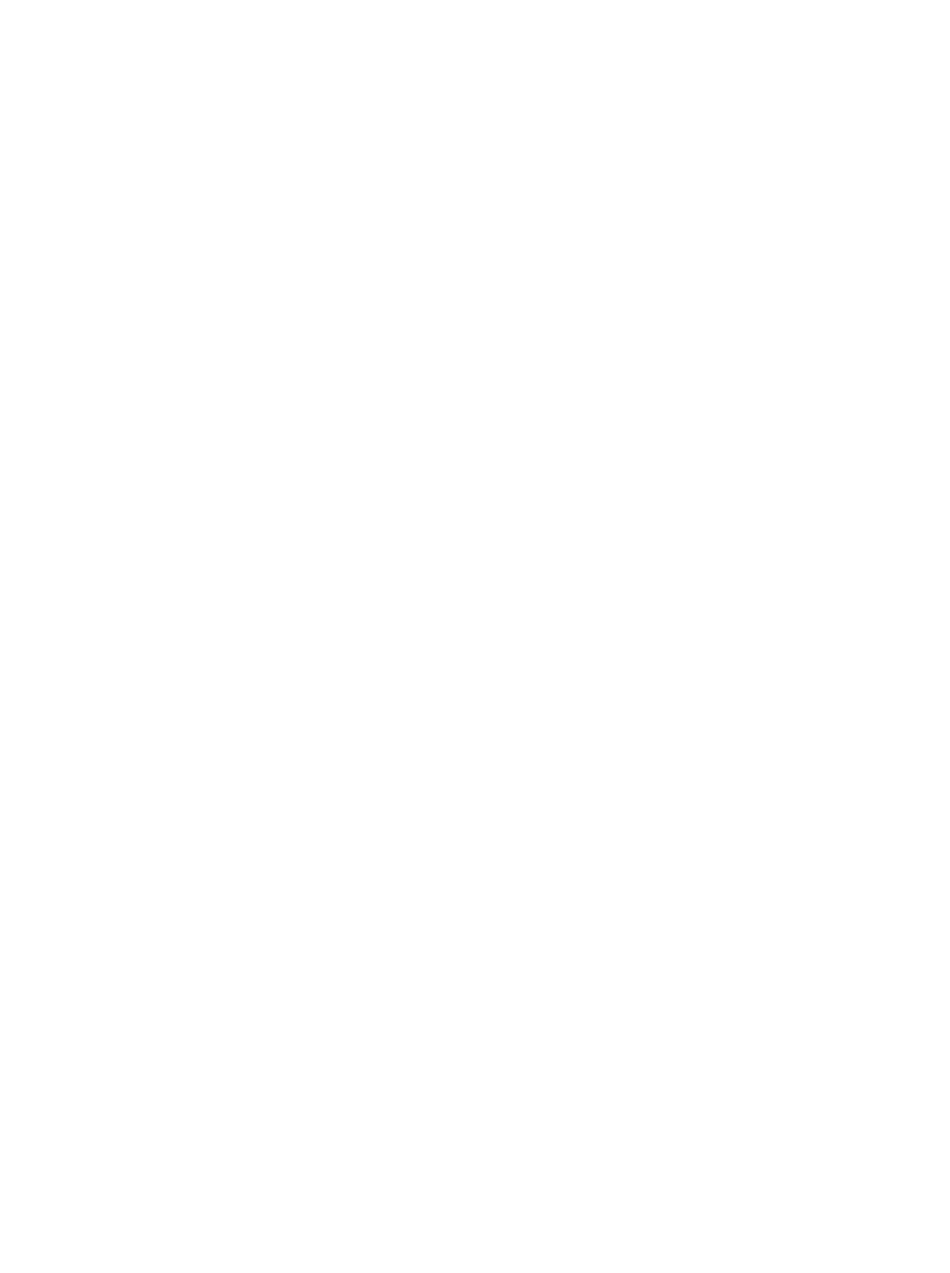
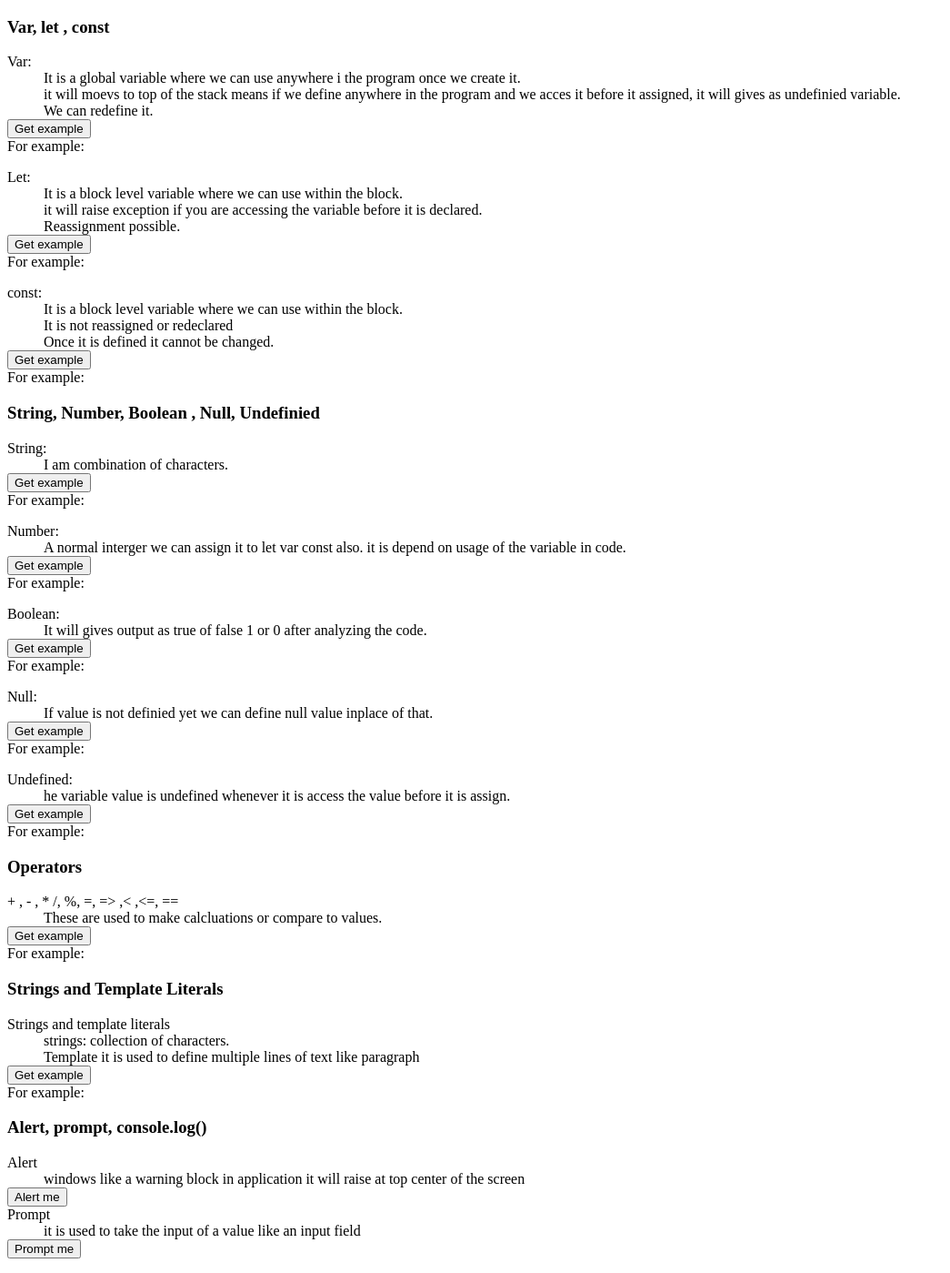
Before and after one commit to aravindkumardeveloper/portfolio, a plain HTML site: page Main/index.html in a window 1280 px wide. Shown: the whole page at 91% size, without its empty margins (0-1045 px from the left). Before the commit the page ends 800 px from the top, so only its background shows below. Drawn offline with Linux system fonts and the light colour scheme.

Commit message:
firstdaypractice

```diff
--- a/Main/index.html
+++ b/Main/index.html
@@ -4,9 +4,82 @@
     <meta charset="UTF-8">
     <meta name="viewport" content="width=device-width, initial-scale=1.0">
     <title>Document</title>
-    <link rel="stylesheet" href="javascript.js">
+    <script src="javascript.js"></script>
 </head>
 <body>
+    <dl>
+        <h3>Var, let , const</h3>
+        <dt>Var: </dt>
+        <dd>It is a global variable where we can use anywhere i the program once we create it. <br> it will moevs to top of the stack means if we define anywhere in the program and we acces it before it assigned, it will gives as undefinied variable. <br> We can redefine it.</dd>
+        <button onclick="getvarexample()">Get example</button>
+        <dt>For example: </dt>
+        <p id="varexample"></p>
+
+        <dt>Let: </dt>
+        <dd>It is a block level variable where we can use within the block. <br> it will raise exception if you are accessing the variable before it is declared. <br> Reassignment possible.</dd>
+        <button onclick="getletexample()">Get example</button>
+        <dt>For example: </dt>
+        <p id="letexample"></p>
+
+        <dt>const: </dt>
+        <dd>It is a block level variable where we can use within the block. <br>It is not reassigned or redeclared <br> Once it is defined it cannot be changed.</dd>
+        <button onclick="getconstexample()">Get example</button>
+        <dt>For example: </dt>
+        <p id="constexample"></p>
+
+
+        <h3>String, Number, Boolean , Null, Undefinied</h3>
+        <dt>String: </dt>
+        <dd>I am combination of characters.</dd>
+        <button onclick="getstringexample()">Get example</button>
+        <dt>For example: </dt>
+        <p id="stringexample"></p>
+        <dt>Number: </dt>
+        <dd>A normal interger we can assign it to let var const also. it is depend on usage of the variable in code.</dd>
+        <button onclick="getnumberexample()">Get example</button>
+        <dt>For example: </dt>
+        <p id="numberexample"></p>
+        <dt>Boolean: </dt>
+        <dd>It will gives output as true of false 1 or 0 after analyzing the code.</dd>
+        <button onclick="getbooleanexample()">Get example</button>
+        <dt>For example: </dt>
+        <p id="booleanexample"></p>
+
+        <dt>Null: </dt>
+        <dd>If value is not definied yet we can define null value inplace of that.</dd>
+        <button onclick="getnullexample()">Get example</button>
+        <dt>For example: </dt>
+        <p id="nullexample"></p>
+
+        <dt>Undefined: </dt>
+        <dd>he variable value is undefined whenever it is access the value before it is assign.</dd>
+        <button onclick="getundefinedexample()">Get example</button>
+        <dt>For example: </dt>
+        <p id="undefinedexample"></p>
+
+        <h3>Operators</h3>
+        <dt>+ , - , * /, %, =, => ,< ,<=, ==</dt>
+        <dd>These are used to make calcluations or compare to values.</dd>
+        <button onclick="getoperatorsexample()">Get example</button>
+        <dt>For example: </dt>
+        <p id="operatorsexample"></p>
+
+        <h3>Strings and Template Literals</h3>
+        <dt>Strings and template literals</dt>
+        <dd>strings: collection of characters. <br> Template it is used to define multiple lines of text like paragraph</dd>
+        <button onclick="gettemplateexample()">Get example</button>
+        <dt>For example: </dt>
+        <p id="templateexample"></p>
+
+        <h3>Alert, prompt,  console.log()</h3>
+        <dt>Alert</dt>
+        <dd>windows like a warning block in application it will raise at top center of the screen</dd>
+        <button onclick="getalertexample()">Alert me</button>
+
+        <dt>Prompt</dt>
+        <dd>it is used to take the input of a value  like an input field</dd>
+        <button onclick="getpromptexample()">Prompt me</button>
+    </dl>
 
 </body>
 </html>
--- a/Main/javascript.js
+++ b/Main/javascript.js
@@ -0,0 +1,92 @@
+var example="";
+var a=10;
+function getvarexample(){
+example="I am Var variable. i am definied in next lines but, i am not assign to any data type: "+a;
+var a=10;
+example +=".<br>Now i am defined my value is: "+a;
+document.getElementById("varexample").innerHTML=example;
+}
+
+function getletexample(){
+example="I am let variable. i am not able to access upcoming variable here. ";
+let a=10;
+example +="<br>Now i am defined my value is: "+a;
+document.getElementById("letexample").innerHTML=example;
+}
+
+function getstringexample(){
+let str="Aravind"
+document.getElementById("stringexample").innerHTML="I am using string to print my name. <br>My name is: "+str;
+}
+
+function getnumberexample(){
+let a=10;
+let b=20
+document.getElementById("numberexample").innerHTML="Addition of to number is:"+(a+b);
+}
+
+function getbooleanexample(){
+let a=10;
+let b=20;
+
+document.getElementById("booleanexample").innerHTML=(a==b);
+}
+
+function getnullexample(){
+let a=null;
+document.getElementById("nullexample").innerHTML="I don't have a value. My value is: " +a;
+}
+
+function getundefinedexample(){
+document.getElementById("undefinedexample").innerHTML="I am work for var only. <br>I am accessing the value, but it is undefined due to it is not initialized previously: " +a;
+var a=10;
+}
+
+function getoperatorsexample(){
+
+    var b=20;
+    var c=2;
+    var add=a+b;
+    var sub=a-b;
+    var mul=a*b;
+    var div=a/b;
+    var mod=a%b;
+    example= "Addition of two number"+add;
+    example += "<br> Subtraction to two number:"+sub;
+    example += "<br> Multiplication to two number:"+mul;
+    example += "<br> Division to two number:"+div;
+    example += "<br> modules to two number:"+mod;
+    example += "<br> adding two number: "+(a+=b);
+    example += "<br> multiplying two number: "+(a*=b);
+    example += "<br> modules of two number: "+(a%=b);
+    example += "<br> power of two number: "+(a**=c);
+    example += "<br> greater than to two number: "+(a>b);
+    example += "<br> less than to two number: "+(a<b);
+    example += "<br> equal to two number: "+(a==b);
+    example += "<br>pre increment two number: "+(++b);
+    example += "<br> post increment two number: "+(b++);
+    example += "<br> pre decrement two number: "+(--b);
+    example += "<br> post decrement two number: "+(a--);
+    example += "<br> not equal two number: "+(a!=b);
+    document.getElementById("operatorsexample").innerHTML=example;
+
+}
+
+
+function gettemplateexample(){
+const str="Korumilli aravind kumar"
+example =str;
+const para='<br>wfrij eifne finfef iof  dfnref sm fienwf ejfie fke ifr efk  fic  kc if  ce f efeiwoewjrojwro e iecerk i ekowjerjgv nirenkm.'
+example +=para;
+document.getElementById("templateexample").innerHTML=example;
+}
+
+function getalertexample(){
+    alert("you did it!");
+}
+
+function getpromptexample(){
+    let name= prompt("Enter your name");
+    alert("Welcome to pratice site:  "+name);
+    console.log(name);
+}
```
